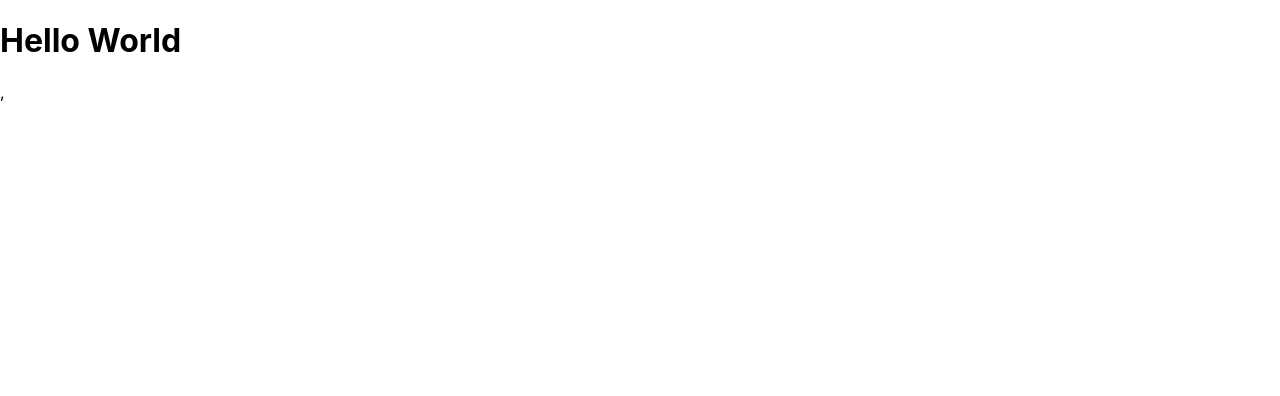
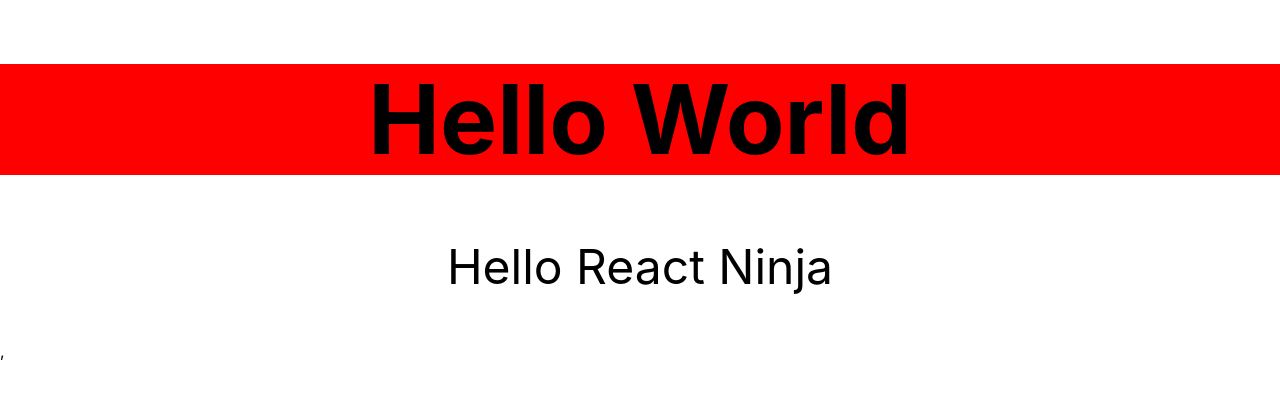
Before and after one commit to hulyak/robofriends, a React (Create React App) app: page / in a window 1280 px wide. Shown: the top 396 px of the page. Built offline with nearby package versions, Linux system fonts and the light colour scheme.

Commit message:
create another component

```diff
--- a/package.json
+++ b/package.json
@@ -8,7 +8,8 @@
     "@testing-library/user-event": "^7.2.1",
     "react": "^16.13.1",
     "react-dom": "^16.13.1",
-    "react-scripts": "3.4.1"
+    "react-scripts": "3.4.1",
+    "tachyons": "^4.12.0"
   },
   "scripts": {
     "start": "react-scripts start",
--- /dev/null
+++ b/src/Hello.css
@@ -0,0 +1,4 @@
+h1 {
+  background-color: red;
+
+}
--- /dev/null
+++ b/src/Hello.js
@@ -0,0 +1,31 @@
+import React from 'react';
+import './Hello.css';
+
+// class Hello extends React.Component {
+//   render() {
+//     return ( <
+//       div className = "f1 tc" >
+//       <
+//       h1 > Hello World < /h1> <
+//       p > {
+//         this.props.greeting
+//       } < /p> < /
+//       div >
+
+//     );
+//   }
+// }
+
+const Hello = (props) => {
+  return ( <
+    div className = "f1 tc" >
+    <
+    h1 > Hello World < /h1> <
+    p > {
+      props.greeting
+    } < /p> < /
+    div >
+  );
+}
+
+export default Hello;
--- a/src/index.js
+++ b/src/index.js
@@ -1,14 +1,18 @@
 import React from 'react';
 import ReactDOM from 'react-dom';
 import './index.css';
-// import App from './App';
+import Hello from './Hello.js';
 import * as serviceWorker from './serviceWorker';
+import 'tachyons';
 
 ReactDOM.render( <
   React.StrictMode >
   <
-  h1 > Hello World < /h1>, <
-  /React.StrictMode>,
+  Hello greeting = {
+    "Hello React Ninja"
+  }
+  / > , < /
+  React.StrictMode > ,
   document.getElementById('root')
 );
 
```
Also changed, not shown: src/App.js (+4 -4 lines), 1 other file (tests, documents, lock files or other folders).
